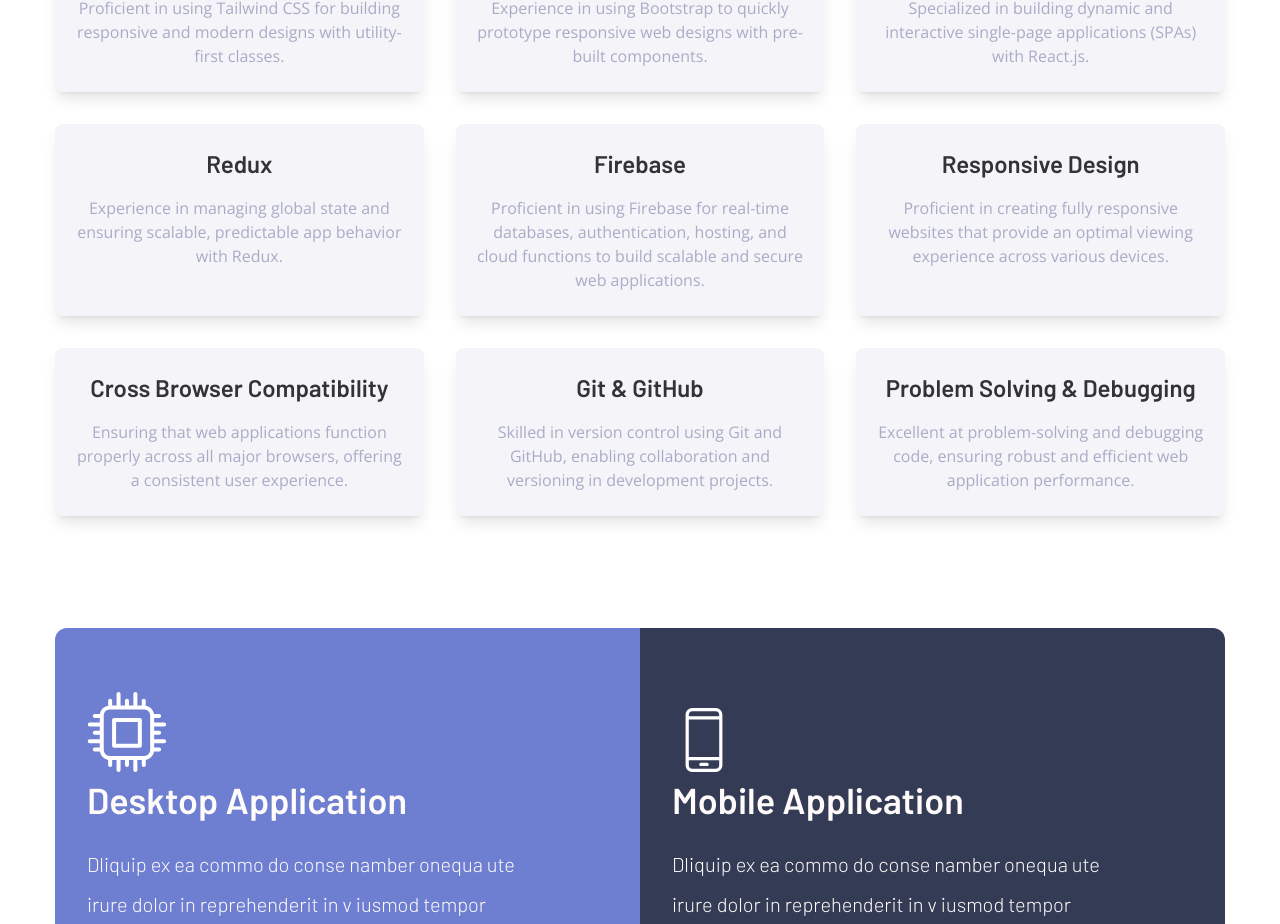
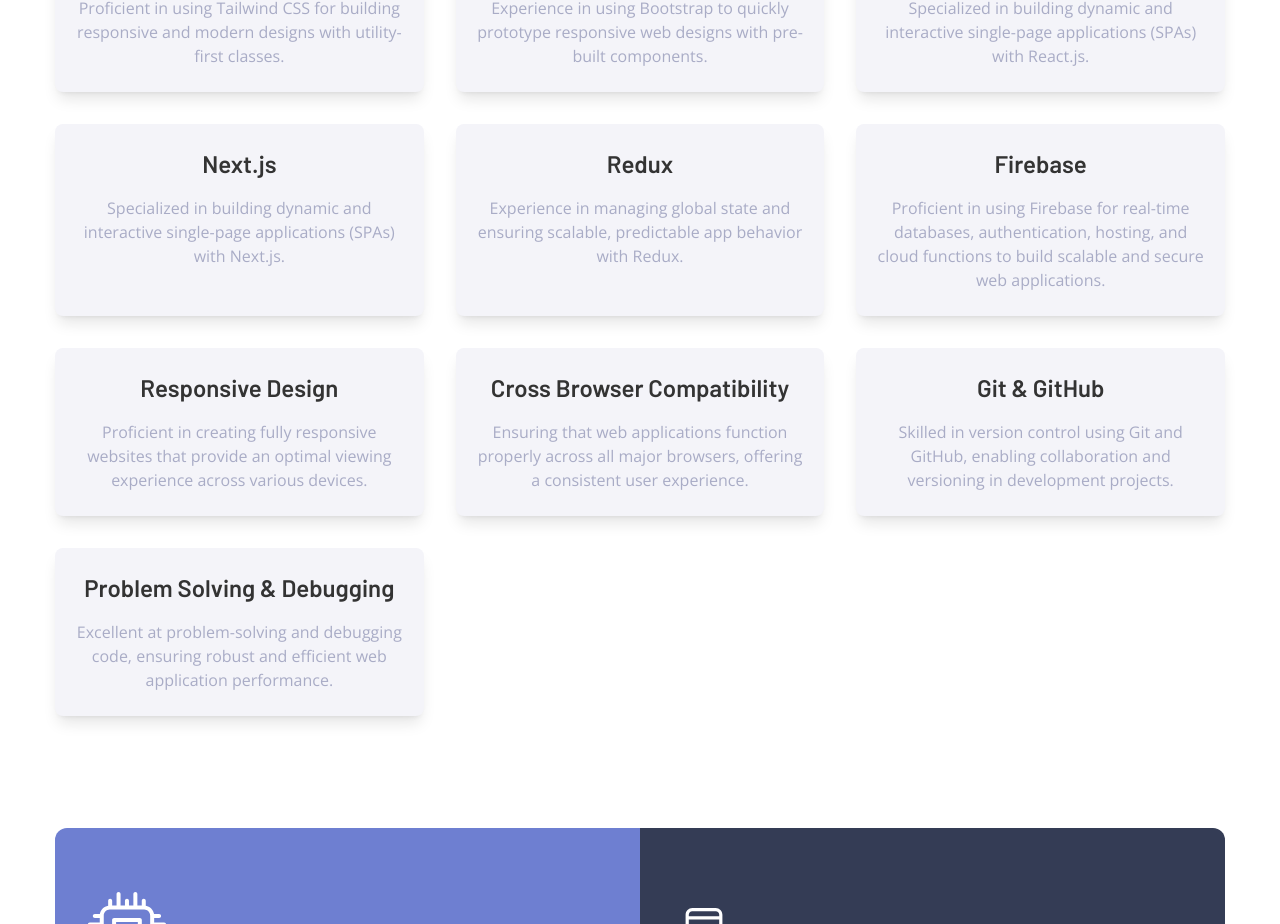
Before and after one commit to ariyanEiasin02/Portfolio-react, a React (Vite) app: page / in a window 1280 px wide. Shown: the part 4590-5514 px from the top of the page. Built offline with nearby package versions, Linux system fonts and the light colour scheme.

Commit message:
Next js added

```diff
--- a/src/Component/Skills/Skills.jsx
+++ b/src/Component/Skills/Skills.jsx
@@ -31,6 +31,10 @@ const Skills = () => {
         {
             'title' : 'React.js',
             'description':'Specialized in building dynamic and interactive single-page applications (SPAs) with React.js.'
+        },
+        {
+            'title' : 'Next.js',
+            'description':'Specialized in building dynamic and interactive single-page applications (SPAs) with Next.js.'
         },
         {
             'title' : 'Redux',
```
